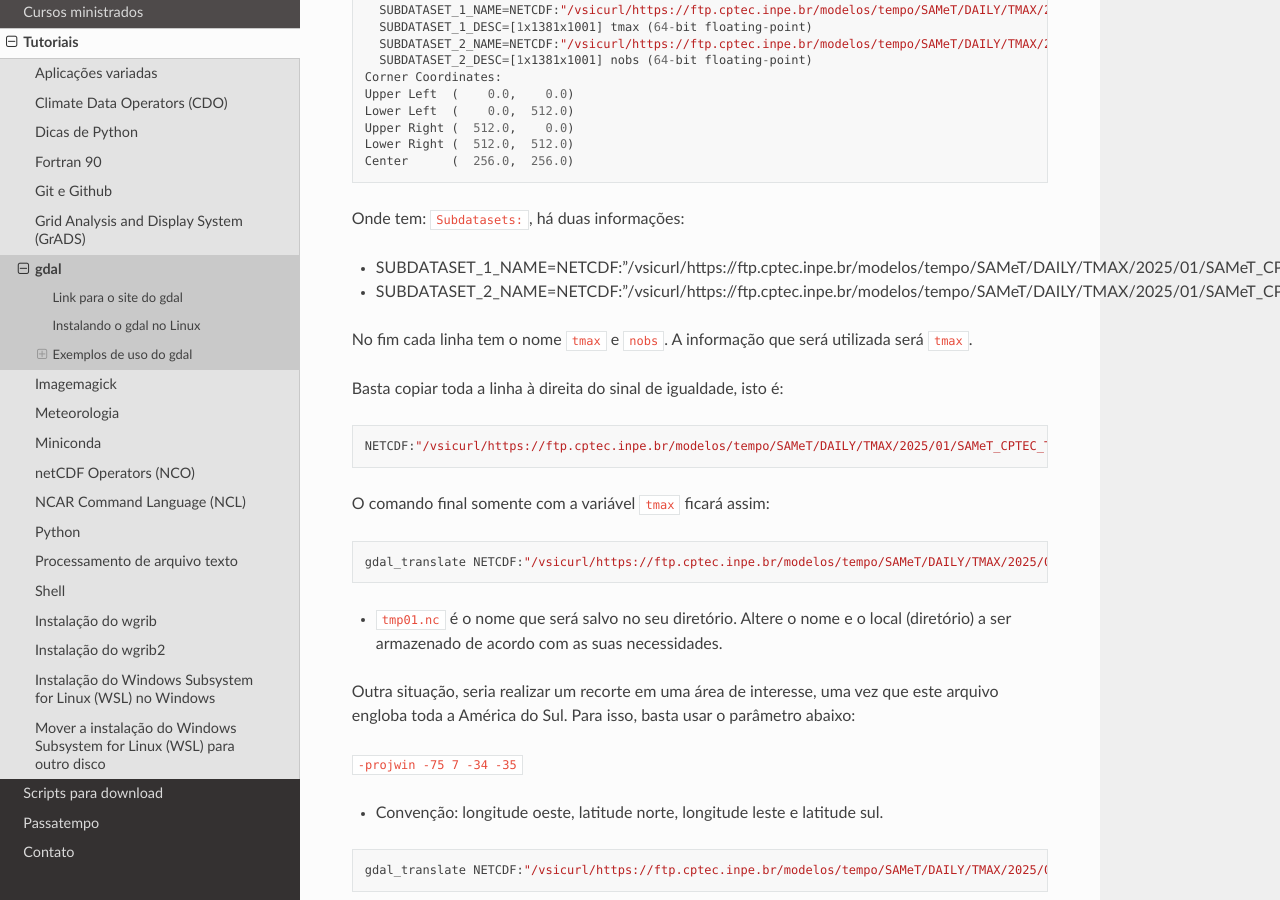
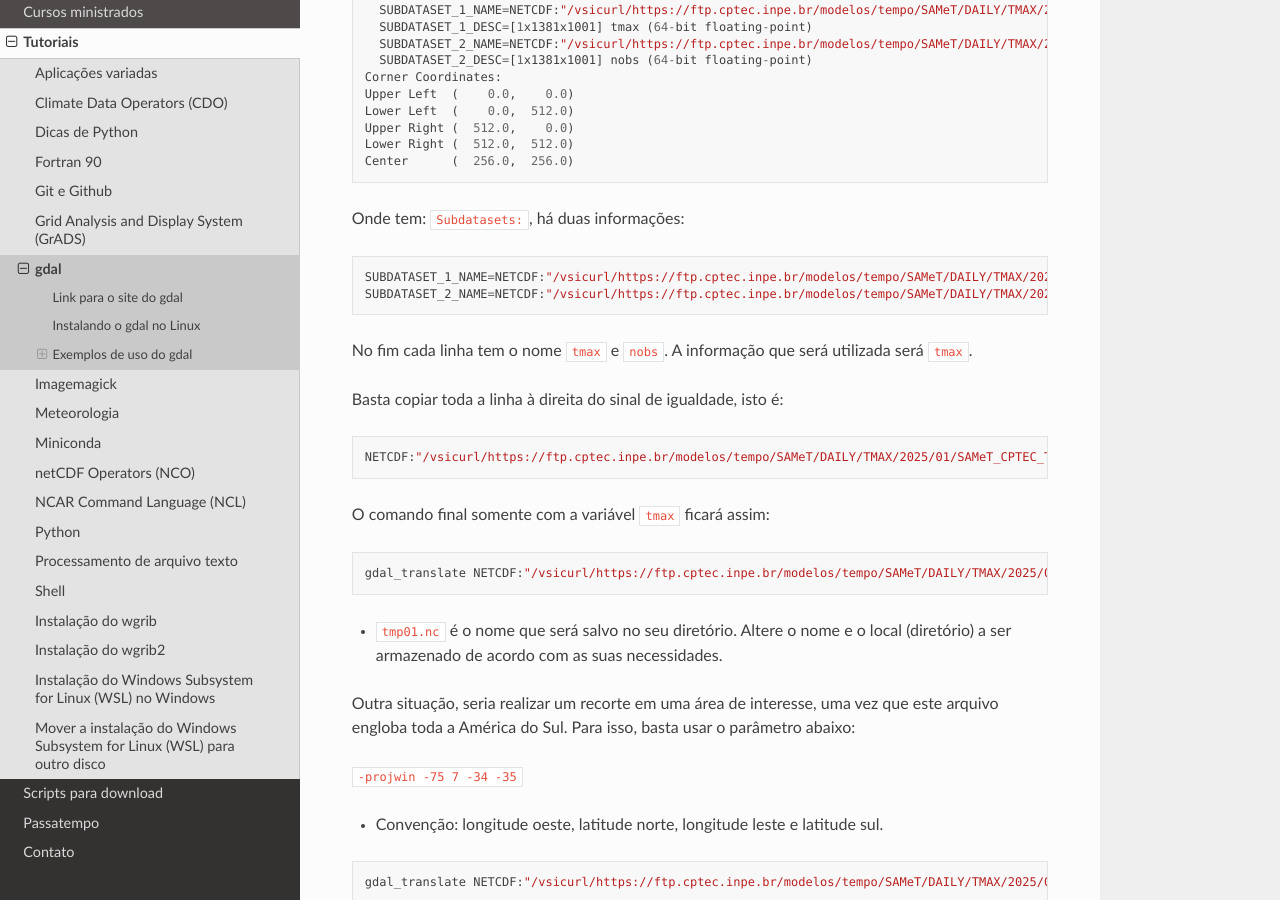
Before and after one commit to jgmsantos/homepage, a Sphinx documentation site: the page built from docs/pages/tutoriais/gdal.md, in a window 1280 px wide and 900 px high, scrolled down 13060 px. Built offline with Sphinx 7.4.7 and the Read the Docs theme 3.1.0, drawn with Linux system fonts in a browser that asks for light colours; pages that are not in the unit, such as notebooks, are missing from menus.

Commit message:
Atualizacao

````diff
--- a/docs/pages/tutoriais/gdal.md
+++ b/docs/pages/tutoriais/gdal.md
@@ -427,8 +427,10 @@ Center      (  256.0,  256.0)
 
 Onde tem: ```Subdatasets:```, há duas informações:
 
-* SUBDATASET_1_NAME=NETCDF:"/vsicurl/https://ftp.cptec.inpe.br/modelos/tempo/SAMeT/DAILY/TMAX/2025/01/SAMeT_CPTEC_TMAX_20250105.nc":tmax
-* SUBDATASET_2_NAME=NETCDF:"/vsicurl/https://ftp.cptec.inpe.br/modelos/tempo/SAMeT/DAILY/TMAX/2025/01/SAMeT_CPTEC_TMAX_20250105.nc":nobs
+```
+SUBDATASET_1_NAME=NETCDF:"/vsicurl/https://ftp.cptec.inpe.br/modelos/tempo/SAMeT/DAILY/TMAX/2025/01/SAMeT_CPTEC_TMAX_20250105.nc":tmax
+SUBDATASET_2_NAME=NETCDF:"/vsicurl/https://ftp.cptec.inpe.br/modelos/tempo/SAMeT/DAILY/TMAX/2025/01/SAMeT_CPTEC_TMAX_20250105.nc":nobs
+```
 
 No fim cada linha tem o nome ``tmax`` e ``nobs``. A informação que será utilizada será ``tmax``.
 
````
